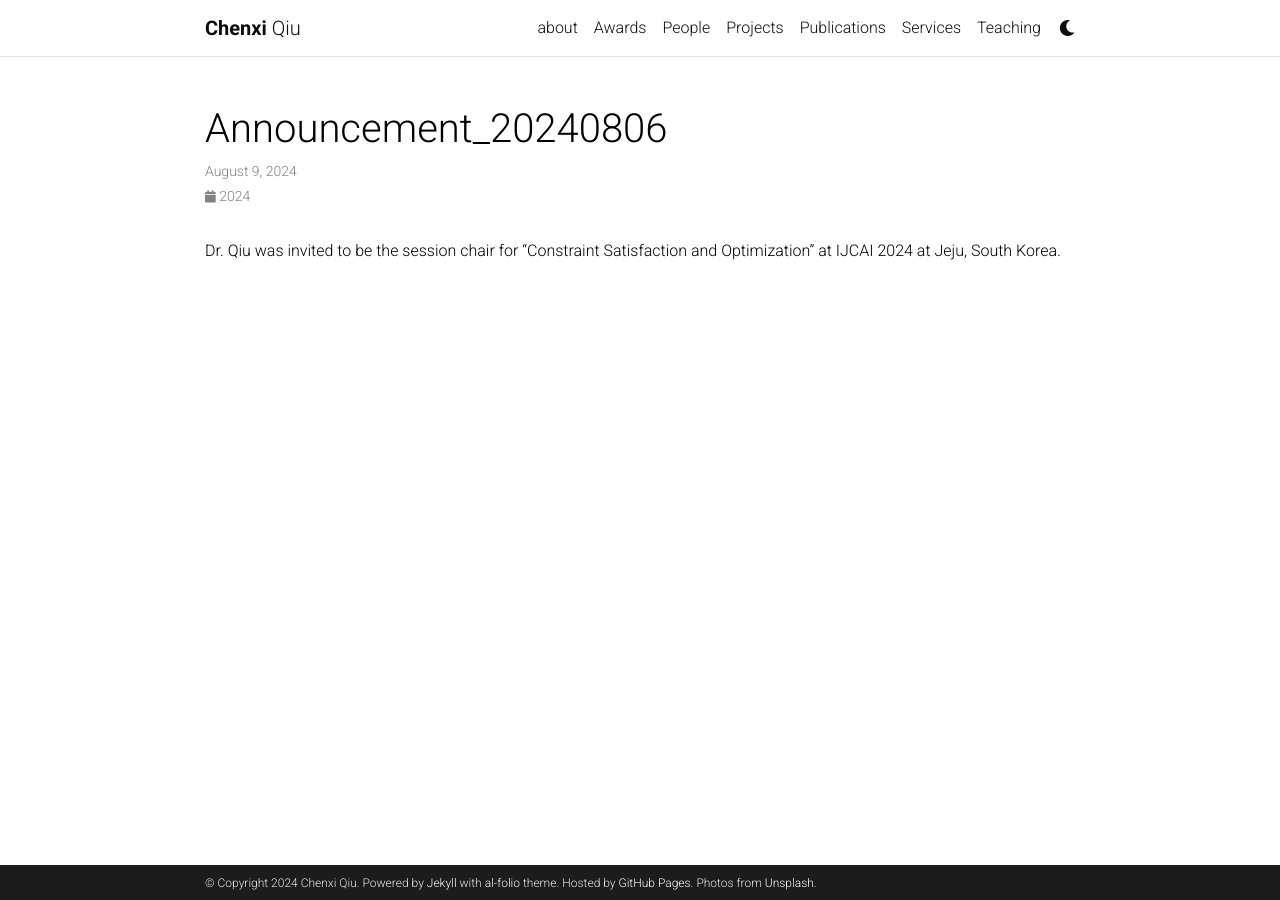
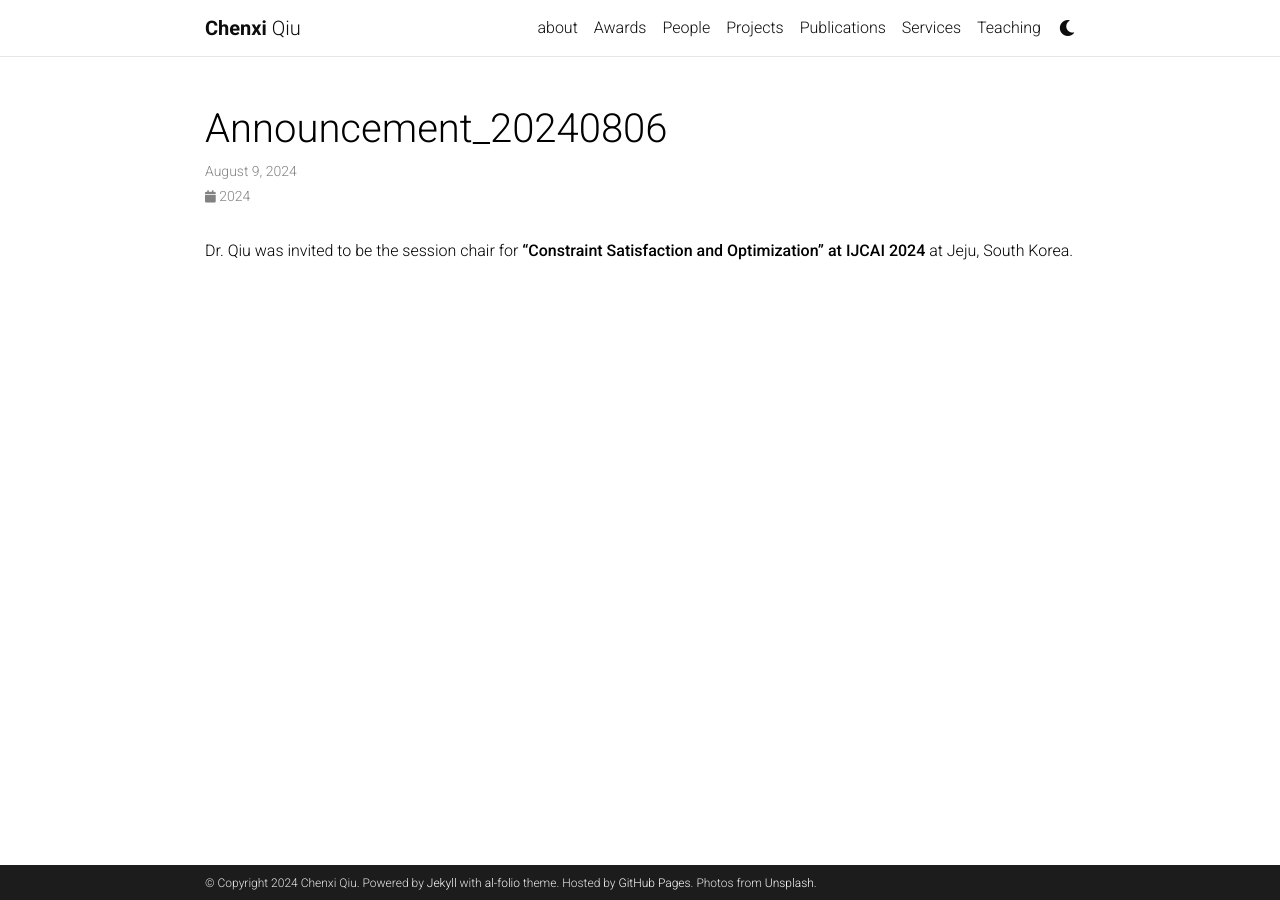
Before and after one commit to chenxiunt/chenxiunt.github.io, a Jekyll site: the page built from _news/announcement_20240806.md, in a window 1280 px wide. Built offline with Jekyll 4.4.1, drawn with Linux system fonts in a browser that asks for light colours; comment, search, counter and statistics services are not loaded; a style sheet for code colours, icons or effects is not loaded.

```diff
--- a/_news/announcement_20240806.md
+++ b/_news/announcement_20240806.md
@@ -4,4 +4,4 @@ date: 2024-08-09 17:59:00-0400
 inline: true
 ---
 
-Dr. Qiu was invited to be the session chair for "Constraint Satisfaction and Optimization" at IJCAI 2024 at Jeju, South Korea.
+Dr. Qiu was invited to be the session chair for **"Constraint Satisfaction and Optimization" at IJCAI 2024** at Jeju, South Korea.
```
